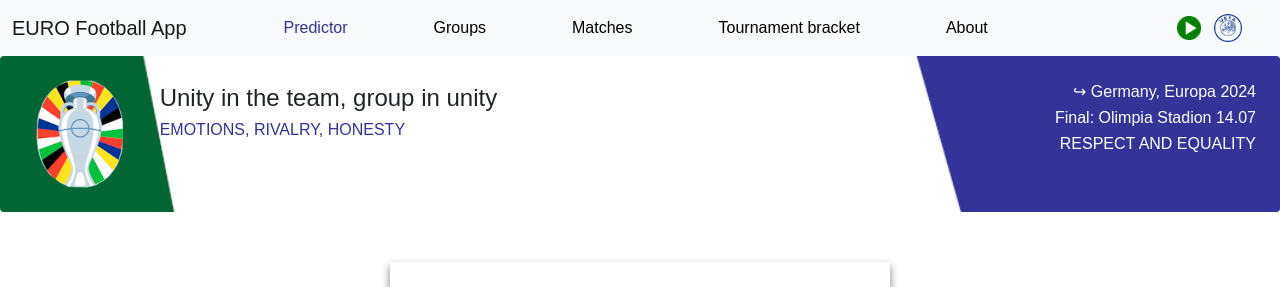
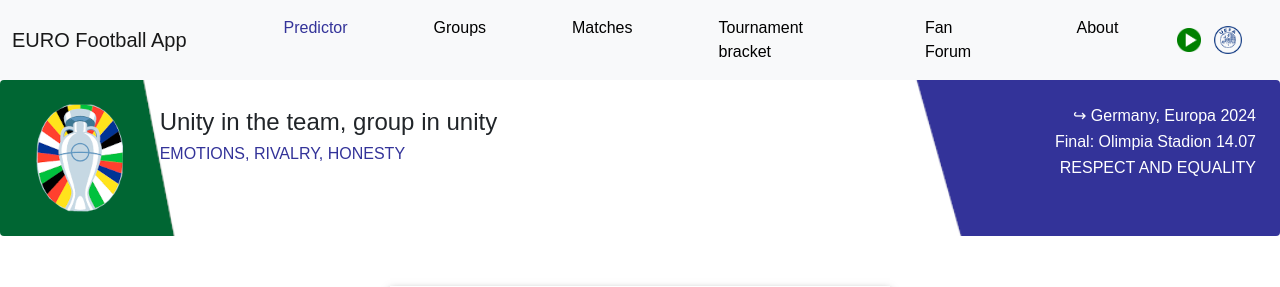
Before and after one commit to gawelszymon/Football_Predictor_WebApp, a Flask app: page / in a window 1280 px wide. Shown: the top 287 px of the page. Run offline with Flask 3, Linux system fonts and the light colour scheme; data that the repository does not hold is empty; some web fonts are replaced.

Commit message:
forum subpage not finshed yet

```diff
--- a/frontend/templates/base.html
+++ b/frontend/templates/base.html
@@ -65,6 +65,10 @@
                             <li class="nav-item">
                                 <a class="nav-link {% if request.endpoint == 'bracket' %}active{% endif %}" href="{{ url_for('bracket') }}"
                                 style="{% if request.endpoint == 'bracket' %}color: #333399;{% else %}color: black;{% endif %}">Tournament bracket</a>
+                            </li>
+                            <li class="nav-item">
+                                <a class="nav-link {% if request.endpoint == 'forum' %}active{% endif %}" href="{{ url_for('forum') }}"
+                                style="{% if request.endpoint == 'forum' %}color: #333399;{% else %}color: black;{% endif %}">Fan Forum</a>
                             </li>
                             <li class="nav-item">
                                 <a class="nav-link {% if request.endpoint == 'about' %}active{% endif %}" href="{{ url_for('about') }}"
--- /dev/null
+++ b/frontend/templates/forum.html
@@ -0,0 +1,5 @@
+{% extends "base.html" %}
+{% block content %}
+<div class="forum-container">
+</div>
+{% endblock %}
```
